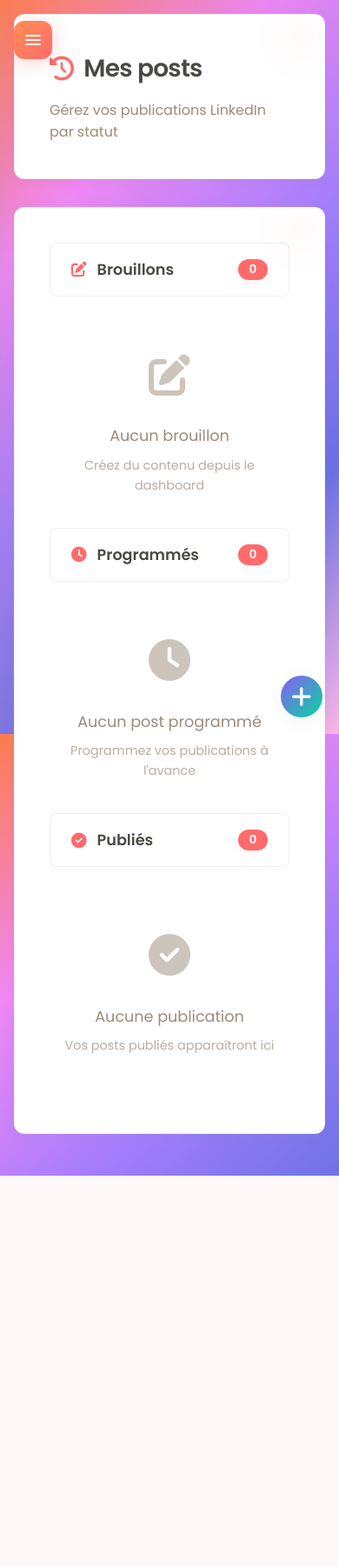
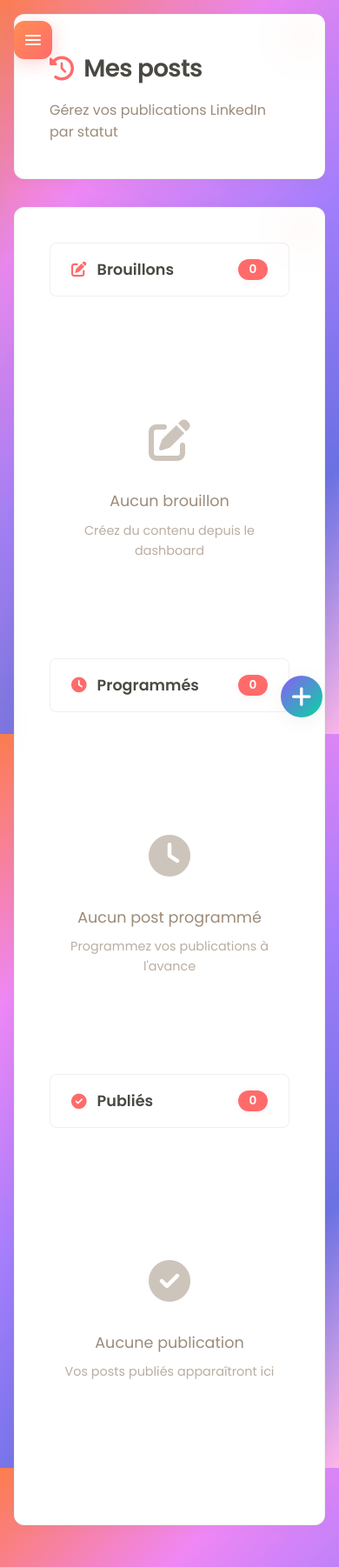
Before and after one commit to HugoF1234/Boost, a Flask app: template templates/historique.html in a window 390 px wide. Shown: the whole page at 87% size. Before the commit the page ends 1352 px from the top, so only its background shows below. Run offline with Flask 3, Linux system fonts and the light colour scheme; the template is opened without the code that fills it, so the values that code supplies are empty.

Commit message:
Update style.css

```diff
--- a/static/css/style.css
+++ b/static/css/style.css
@@ -1030,7 +1030,7 @@ html, body {
 /* Contenu des onglets */
 .tab-content {
     display: none;
-    min-height: 500px; /* Hauteur minimale pour égaliser */
+    min-height: 800px; /* Hauteur plus grande pour égaliser avec les onglets pleins */
 }
 
 .tab-content.active {
@@ -1279,7 +1279,7 @@ html, body {
     text-align: center;
     padding: 3rem 1rem;
     color: var(--gray-medium);
-    min-height: 300px; /* Hauteur minimale pour égaliser */
+    min-height: 600px; /* Hauteur plus grande pour égaliser avec contenu */
     display: flex;
     flex-direction: column;
     justify-content: center;
@@ -1305,11 +1305,11 @@ html, body {
 
 /* Pages dédiées avec hauteur égalisée */
 .dedicated-page {
-    min-height: 400px;
+    min-height: 700px; /* Augmenté pour égaler les pages avec contenu */
 }
 
 .posts-grid {
-    min-height: 300px;
+    min-height: 600px; /* Augmenté pour égaler les grilles avec contenu */
 }
 
 /* Responsive */
@@ -1333,11 +1333,11 @@ html, body {
     }
 
     .tab-content {
-        min-height: 400px; /* Réduire un peu sur mobile */
+        min-height: 600px; /* Garder une bonne hauteur sur mobile */
     }
 
     .empty-state {
-        min-height: 250px; /* Réduire sur mobile */
+        min-height: 400px; /* Réduire un peu sur mobile mais garder égalisation */
         padding: 2rem 1rem;
     }
 
```
